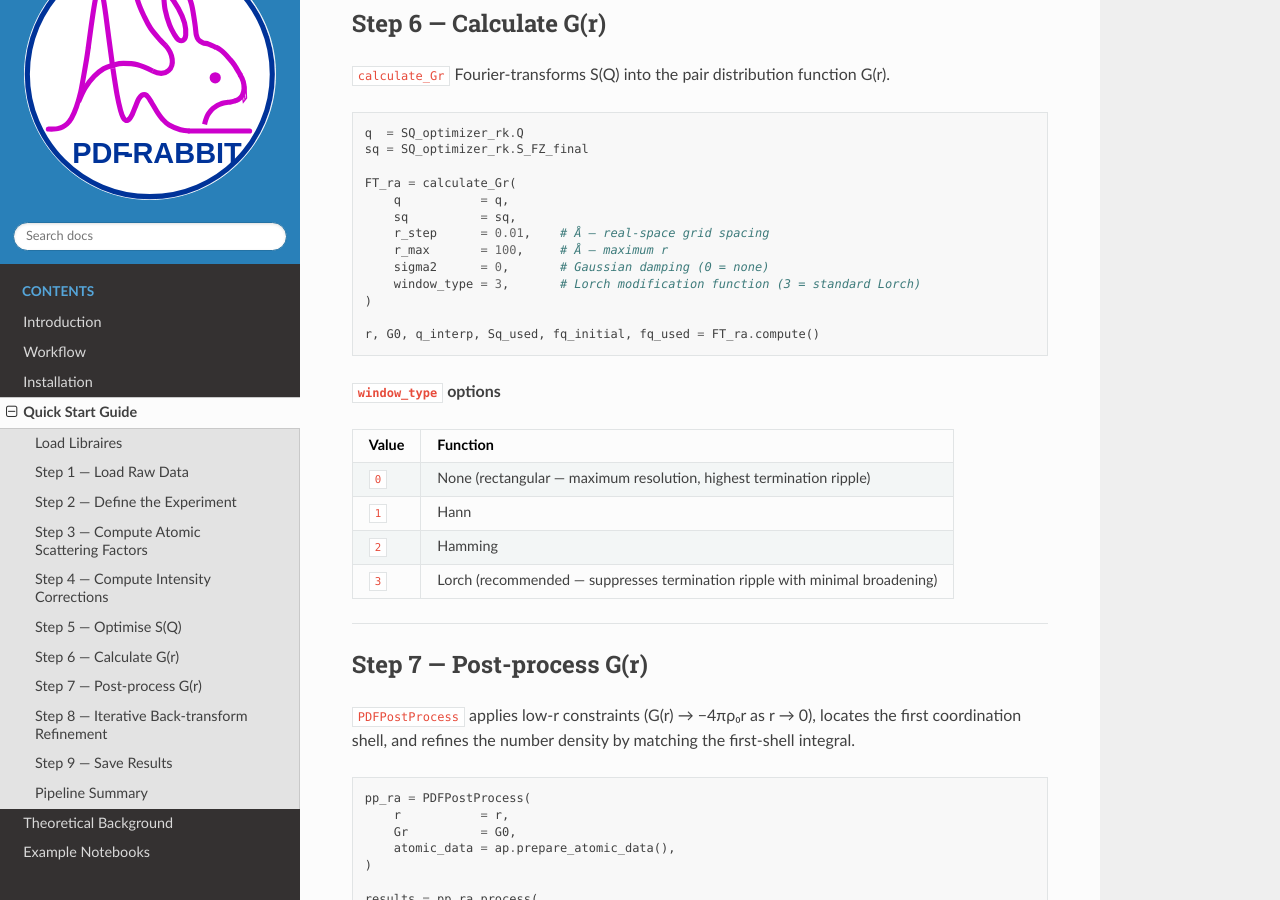
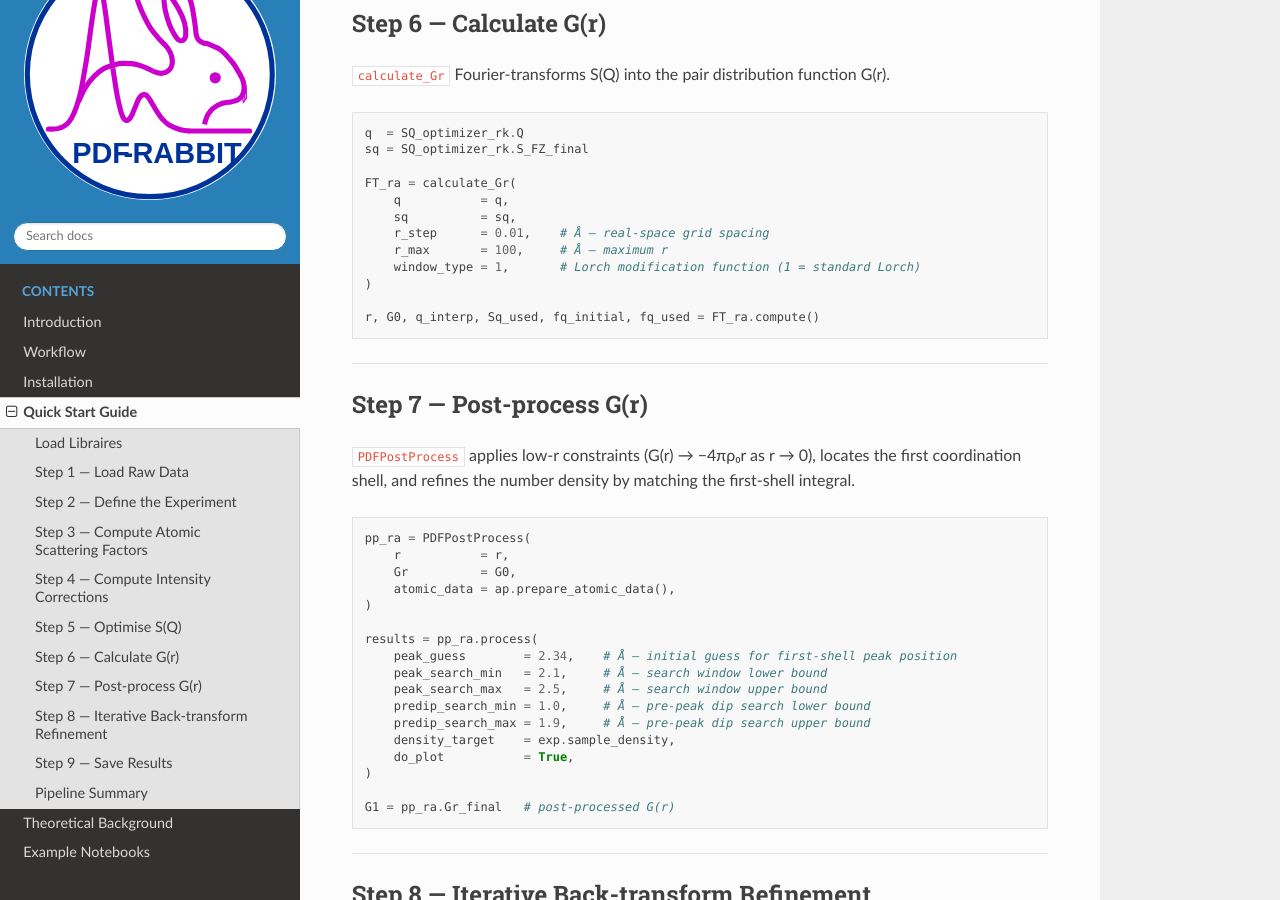
Before and after one commit to Rana-Phy/PDF-RABBIT, a Sphinx documentation site: the page built from docs/quickstart.md, in a window 1280 px wide and 900 px high, scrolled down 2731 px. Built offline with Sphinx 7.4.7 and the Read the Docs theme 3.1.0, drawn with Linux system fonts in a browser that asks for light colours.

Commit message:
Update quickstart.md

````diff
--- a/docs/quickstart.md
+++ b/docs/quickstart.md
@@ -146,21 +146,12 @@ FT_ra = calculate_Gr(
     sq          = sq,
     r_step      = 0.01,    # Å — real-space grid spacing
     r_max       = 100,     # Å — maximum r
-    sigma2      = 0,       # Gaussian damping (0 = none)
-    window_type = 3,       # Lorch modification function (3 = standard Lorch)
+    window_type = 1,       # Lorch modification function (1 = standard Lorch)
 )
 
 r, G0, q_interp, Sq_used, fq_initial, fq_used = FT_ra.compute()
 ```
 
-**`window_type` options**
-
-| Value | Function |
-|---|---|
-| `0` | None (rectangular — maximum resolution, highest termination ripple) |
-| `1` | Hann |
-| `2` | Hamming |
-| `3` | Lorch (recommended — suppresses termination ripple with minimal broadening) |
 
 ---
 
````
